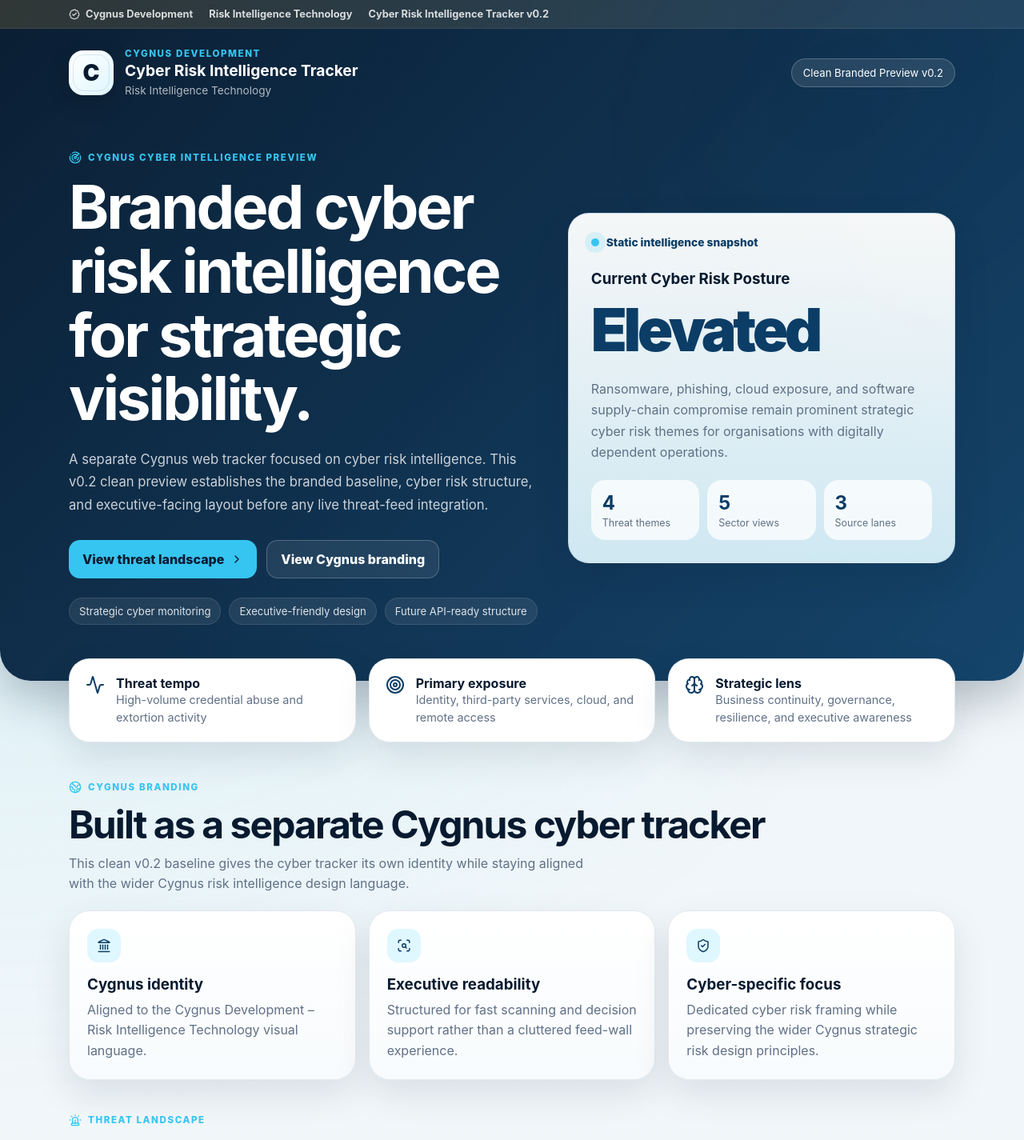
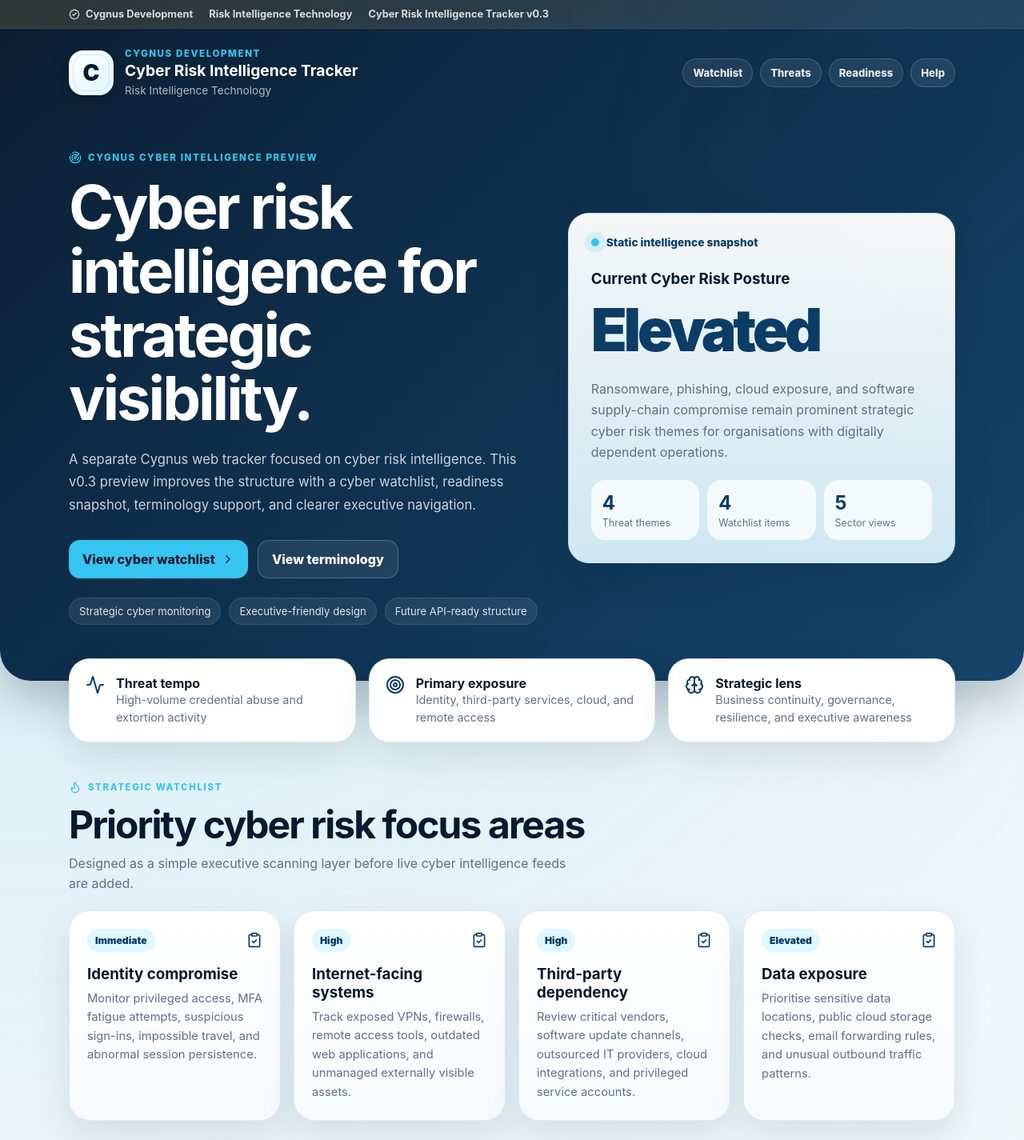
Before and after one commit to waynewdcwc-ship-it/cygnus-cyber-risk-intelligence-tracker, a React (Vite) app: page / in a window 1280 px wide. Shown: the top 1425 px of the page at 80% size. Built offline with nearby package versions, Linux system fonts and the light colour scheme.

Commit message:
Update cyber tracker to v0.3

```diff
--- a/package.json
+++ b/package.json
@@ -1,7 +1,7 @@
 {
   "name": "cygnus-cyber-risk-intelligence-tracker",
   "private": true,
-  "version": "0.2.0",
+  "version": "0.3.0",
   "type": "module",
   "scripts": {
     "dev": "vite",
--- a/src/App.jsx
+++ b/src/App.jsx
@@ -6,9 +6,12 @@
   Bug,
   CheckCircle2,
   ChevronRight,
+  CircleHelp,
+  ClipboardCheck,
   DatabaseZap,
   Eye,
   FileWarning,
+  Flame,
   Globe2,
   Info,
   Landmark,
@@ -72,6 +75,36 @@
   }
 ];
 
+const watchlist = [
+  {
+    title: 'Identity compromise',
+    priority: 'Immediate',
+    detail: 'Monitor privileged access, MFA fatigue attempts, suspicious sign-ins, impossible travel, and abnormal session persistence.'
+  },
+  {
+    title: 'Internet-facing systems',
+    priority: 'High',
+    detail: 'Track exposed VPNs, firewalls, remote access tools, outdated web applications, and unmanaged externally visible assets.'
+  },
+  {
+    title: 'Third-party dependency',
+    priority: 'High',
+    detail: 'Review critical vendors, software update channels, outsourced IT providers, cloud integrations, and privileged service accounts.'
+  },
+  {
+    title: 'Data exposure',
+    priority: 'Elevated',
+    detail: 'Prioritise sensitive data locations, public cloud storage checks, email forwarding rules, and unusual outbound traffic patterns.'
+  }
+];
+
+const readinessItems = [
+  { label: 'Backups tested', status: 'Validate', description: 'Confirm restore tests, offline copies, and separation from production credentials.' },
+  { label: 'MFA coverage', status: 'Strengthen', description: 'Prioritise administrator, finance, email, VPN, and cloud console access.' },
+  { label: 'Logging visibility', status: 'Improve', description: 'Ensure sign-in, endpoint, cloud, firewall, and email logs are retained and reviewable.' },
+  { label: 'Incident roles', status: 'Define', description: 'Clarify decision-makers, technical responders, communications owners, and escalation paths.' }
+];
+
 const sectorRisk = [
   { sector: 'Financial Services', level: 'High', driver: 'Fraud, ransomware, credential compromise, and third-party exposure' },
   { sector: 'Healthcare', level: 'High', driver: 'Ransomware disruption, sensitive data exposure, and legacy system dependency' },
@@ -117,6 +150,25 @@
   }
 ];
 
+const terminology = [
+  {
+    term: 'Threat theme',
+    meaning: 'A recurring cyber risk pattern such as ransomware, phishing, supply-chain compromise, or cloud exposure.'
+  },
+  {
+    term: 'Indicator',
+    meaning: 'A technical clue that may suggest suspicious or malicious activity, such as a domain, IP address, hash, or file name.'
+  },
+  {
+    term: 'Pulse',
+    meaning: 'A grouped intelligence item, often containing related indicators, adversary context, malware references, or campaign notes.'
+  },
+  {
+    term: 'Confidence',
+    meaning: 'A judgement about how reliable and complete the available information appears to be.'
+  }
+];
+
 const brandingPrinciples = [
   {
     icon: <Landmark size={18} />,
@@ -148,7 +200,7 @@
         <div className="brand-ribbon-inner">
           <span><BadgeCheck size={14} /> Cygnus Development</span>
           <span>Risk Intelligence Technology</span>
-          <span>Cyber Risk Intelligence Tracker v0.2</span>
+          <span>Cyber Risk Intelligence Tracker v0.3</span>
         </div>
       </div>
 
@@ -163,20 +215,25 @@
             <p className="brand-subline">Risk Intelligence Technology</p>
           </div>
         </div>
-        <div className="version-pill">Clean Branded Preview v0.2</div>
+        <div className="nav-links" aria-label="Page navigation">
+          <a href="#watchlist">Watchlist</a>
+          <a href="#threat-landscape">Threats</a>
+          <a href="#readiness">Readiness</a>
+          <a href="#help">Help</a>
+        </div>
       </nav>
 
       <section className="hero-grid">
         <div className="hero-copy">
           <div className="section-kicker"><Radar size={16} /> Cygnus cyber intelligence preview</div>
-          <h2>Branded cyber risk intelligence for strategic visibility.</h2>
+          <h2>Cyber risk intelligence for strategic visibility.</h2>
           <p>
-            A separate Cygnus web tracker focused on cyber risk intelligence. This v0.2 clean preview establishes
-            the branded baseline, cyber risk structure, and executive-facing layout before any live threat-feed integration.
+            A separate Cygnus web tracker focused on cyber risk intelligence. This v0.3 preview improves the
+            structure with a cyber watchlist, readiness snapshot, terminology support, and clearer executive navigation.
           </p>
           <div className="hero-actions">
-            <a href="#threat-landscape" className="primary-button">View threat landscape <ChevronRight size={16} /></a>
-            <a href="#cygnus-branding" className="ghost-button">View Cygnus branding</a>
+            <a href="#watchlist" className="primary-button">View cyber watchlist <ChevronRight size={16} /></a>
+            <a href="#help" className="ghost-button">View terminology</a>
           </div>
           <div className="hero-tag-row">
             <span>Strategic cyber monitoring</span>
@@ -198,8 +255,8 @@
           </p>
           <div className="metric-grid">
             <div><strong>4</strong><span>Threat themes</span></div>
+            <div><strong>4</strong><span>Watchlist items</span></div>
             <div><strong>5</strong><span>Sector views</span></div>
-            <div><strong>3</strong><span>Source lanes</span></div>
           </div>
         </div>
       </section>
@@ -254,12 +311,34 @@
         </div>
       </section>
 
+      <section id="watchlist" className="content-section">
+        <div className="section-heading">
+          <div>
+            <div className="section-kicker"><Flame size={16} /> Strategic Watchlist</div>
+            <h2>Priority cyber risk focus areas</h2>
+            <p>Designed as a simple executive scanning layer before live cyber intelligence feeds are added.</p>
+          </div>
+        </div>
+        <div className="watchlist-grid">
+          {watchlist.map((item) => (
+            <article className="watch-card" key={item.title}>
+              <div className="watch-topline">
+                <span>{item.priority}</span>
+                <ClipboardCheck size={20} />
+              </div>
+              <h3>{item.title}</h3>
+              <p>{item.detail}</p>
+            </article>
+          ))}
+        </div>
+      </section>
+
       <section id="cygnus-branding" className="content-section">
         <div className="section-heading">
           <div>
             <div className="section-kicker"><Globe2 size={16} /> Cygnus Branding</div>
             <h2>Built as a separate Cygnus cyber tracker</h2>
-            <p>This clean v0.2 baseline gives the cyber tracker its own identity while staying aligned with the wider Cygnus risk intelligence design language.</p>
+            <p>This baseline gives the cyber tracker its own identity while staying aligned with the wider Cygnus risk intelligence design language.</p>
           </div>
         </div>
         <div className="principles-grid">
@@ -297,7 +376,7 @@
         </div>
       </section>
 
-      <section className="split-section">
+      <section id="readiness" className="split-section">
         <div className="panel-card">
           <div className="section-kicker"><Layers3 size={16} /> Sector Exposure</div>
           <h2>Sector risk view</h2>
@@ -314,6 +393,24 @@
           </div>
         </div>
 
+        <div className="panel-card readiness-panel">
+          <div className="section-kicker"><ClipboardCheck size={16} /> Readiness Snapshot</div>
+          <h2>Executive resilience checks</h2>
+          <div className="readiness-list">
+            {readinessItems.map((item) => (
+              <div className="readiness-row" key={item.label}>
+                <div>
+                  <strong>{item.label}</strong>
+                  <span>{item.description}</span>
+                </div>
+                <em>{item.status}</em>
+              </div>
+            ))}
+          </div>
+        </div>
+      </section>
+
+      <section className="split-section">
         <div className="panel-card dark-panel">
           <div className="section-kicker"><DatabaseZap size={16} /> Source Architecture</div>
           <h2>Data integration roadmap</h2>
@@ -326,6 +423,19 @@
               <div className="source-item" key={source.name}>
                 <div><strong>{source.name}</strong><span>{source.note}</span></div>
                 <em>{source.status}</em>
+              </div>
+            ))}
+          </div>
+        </div>
+
+        <div id="help" className="panel-card help-panel">
+          <div className="section-kicker"><CircleHelp size={16} /> Terminology Help</div>
+          <h2>Cyber intelligence terms</h2>
+          <div className="term-list">
+            {terminology.map((item) => (
+              <div className="term-row" key={item.term}>
+                <strong>{item.term}</strong>
+                <span>{item.meaning}</span>
               </div>
             ))}
           </div>
@@ -356,7 +466,7 @@
           <h2>OTX API integration reserved for a later phase</h2>
           <p>
             A later phase can add AlienVault OTX pulses, indicators, malware families, adversary tags, and cyber
-            intelligence summaries. For now, this build locks in the clean branded Cygnus baseline.
+            intelligence summaries. For now, this build improves structure, readability, and cyber-specific decision support.
           </p>
         </div>
         <div className="future-icons">
@@ -377,7 +487,7 @@
         <strong>Cygnus Development</strong>
         <span>Risk Intelligence Technology</span>
       </div>
-      <p>Cygnus Cyber Risk Intelligence Tracker v0.2 · Clean branded static preview · No live API data in this build</p>
+      <p>Cygnus Cyber Risk Intelligence Tracker v0.3 · Static cyber intelligence preview · No live API data in this build</p>
     </footer>
   );
 }
--- a/src/index.css
+++ b/src/index.css
@@ -113,13 +113,21 @@
   color: rgba(255,255,255,0.68);
   font-size: 0.85rem;
 }
-.version-pill {
-  border: 1px solid rgba(255,255,255,0.22);
-  background: rgba(255,255,255,0.1);
-  padding: 9px 14px;
+.nav-links {
+  display: flex;
+  align-items: center;
+  gap: 9px;
+  flex-wrap: wrap;
+  justify-content: flex-end;
+}
+.nav-links a {
+  border: 1px solid rgba(255,255,255,0.16);
+  background: rgba(255,255,255,0.08);
+  color: rgba(255,255,255,0.88);
+  padding: 9px 12px;
   border-radius: 999px;
   font-size: 0.82rem;
-  white-space: nowrap;
+  font-weight: 800;
 }
 
 .hero-grid {
@@ -172,7 +180,7 @@
   font-size: 0.82rem;
 }
 
-.hero-card, .panel-card, .threat-card, .method-card, .overview-card, .future-section, .principle-card {
+.hero-card, .panel-card, .threat-card, .method-card, .overview-card, .future-section, .principle-card, .watch-card {
   border: 1px solid rgba(11, 61, 102, 0.10);
   background: var(--cygnus-panel);
   box-shadow: 0 18px 45px rgba(7, 26, 47, 0.10);
@@ -218,11 +226,29 @@
 }
 .filter-tabs button.active { background: var(--cygnus-blue); color: #fff; }
 
-.principles-grid {
+.watchlist-grid, .principles-grid {
   display: grid;
-  grid-template-columns: repeat(3, minmax(0, 1fr));
+  grid-template-columns: repeat(4, minmax(0, 1fr));
   gap: 16px;
 }
+.watch-card { padding: 22px; background: linear-gradient(180deg, #ffffff, #f8fbfd); }
+.watch-topline {
+  display: flex;
+  justify-content: space-between;
+  align-items: center;
+  color: var(--cygnus-blue);
+}
+.watch-topline span {
+  padding: 7px 10px;
+  border-radius: 999px;
+  background: var(--cygnus-sky);
+  font-size: 0.76rem;
+  font-weight: 900;
+}
+.watch-card h3 { margin: 16px 0 8px; color: var(--cygnus-navy); }
+.watch-card p { margin: 0; color: var(--cygnus-muted); line-height: 1.6; font-size: 0.92rem; }
+
+.principles-grid { grid-template-columns: repeat(3, minmax(0, 1fr)); }
 .principle-card { padding: 22px; background: linear-gradient(180deg, #ffffff, #f8fbfd); }
 .principle-icon {
   width: 42px;
@@ -254,10 +280,42 @@
 
 .split-section { display: grid; grid-template-columns: 1.05fr 0.95fr; gap: 18px; }
 .panel-card { padding: 24px; }
-.sector-list, .source-stack { display: grid; gap: 12px; margin-top: 22px; }
-.sector-row, .source-item { display: flex; justify-content: space-between; gap: 16px; align-items: center; padding: 15px; border-radius: 18px; background: var(--cygnus-panel-soft); }
-.sector-row strong, .source-item strong { display: block; color: var(--cygnus-navy); }
-.sector-row span:not(.risk-pill), .source-item span { display: block; color: var(--cygnus-muted); font-size: 0.88rem; margin-top: 4px; line-height: 1.45; }
+.sector-list, .source-stack, .readiness-list, .term-list { display: grid; gap: 12px; margin-top: 22px; }
+.sector-row, .source-item, .readiness-row, .term-row {
+  display: flex;
+  justify-content: space-between;
+  gap: 16px;
+  align-items: center;
+  padding: 15px;
+  border-radius: 18px;
+  background: var(--cygnus-panel-soft);
+}
+.sector-row strong, .source-item strong, .readiness-row strong, .term-row strong { display: block; color: var(--cygnus-navy); }
+.sector-row span:not(.risk-pill), .source-item span, .readiness-row span, .term-row span {
+  display: block;
+  color: var(--cygnus-muted);
+  font-size: 0.88rem;
+  margin-top: 4px;
+  line-height: 1.45;
+}
+.readiness-panel {
+  background: linear-gradient(180deg, #ffffff, #f7fbfd);
+}
+.readiness-row em {
+  color: var(--cygnus-blue);
+  background: var(--cygnus-sky);
+  border-radius: 999px;
+  padding: 7px 10px;
+  font-style: normal;
+  font-weight: 900;
+  font-size: 0.78rem;
+  white-space: nowrap;
+}
+.help-panel {
+  background: linear-gradient(180deg, #ffffff, #f7fbfd);
+}
+.term-row { align-items: flex-start; flex-direction: column; }
+
 .dark-panel {
   background:
     linear-gradient(135deg, var(--cygnus-navy), var(--cygnus-blue)),
@@ -305,23 +363,27 @@
 footer span { display: block; margin-top: 3px; }
 footer p { margin: 0; text-align: right; }
 
+@media (max-width: 1000px) {
+  .watchlist-grid, .method-grid { grid-template-columns: repeat(2, 1fr); }
+  .top-nav { align-items: flex-start; flex-direction: column; }
+  .nav-links { justify-content: flex-start; }
+}
+
 @media (max-width: 900px) {
   .hero-grid, .split-section, .future-section { grid-template-columns: 1fr; }
-  .overview-band, .method-grid, .principles-grid { grid-template-columns: 1fr 1fr; }
+  .overview-band, .principles-grid { grid-template-columns: 1fr 1fr; }
   .section-heading { align-items: flex-start; flex-direction: column; }
   .filter-tabs { justify-content: flex-start; }
   main { margin-top: -14px; }
 }
 
 @media (max-width: 640px) {
-  .top-nav { align-items: flex-start; flex-direction: column; }
-  .version-pill { align-self: flex-start; }
   .hero-grid { padding-top: 28px; padding-bottom: 48px; }
   .hero-actions { flex-direction: column; }
   .hero-tag-row { flex-direction: column; }
   .primary-button, .ghost-button { justify-content: center; }
-  .overview-band, .threat-grid, .method-grid, .principles-grid { grid-template-columns: 1fr; }
-  .sector-row, .source-item { align-items: flex-start; flex-direction: column; }
+  .overview-band, .threat-grid, .method-grid, .principles-grid, .watchlist-grid { grid-template-columns: 1fr; }
+  .sector-row, .source-item, .readiness-row { align-items: flex-start; flex-direction: column; }
   .future-icons { grid-template-columns: repeat(4, 1fr); }
   .future-icons svg { width: 100%; height: 52px; }
   footer { flex-direction: column; }
```
Also changed, not shown: 2 other files (tests, documents, lock files or other folders).
